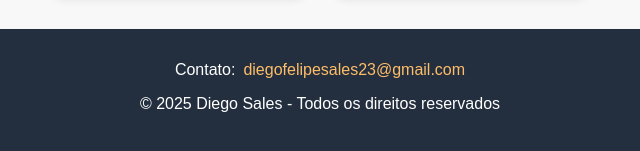
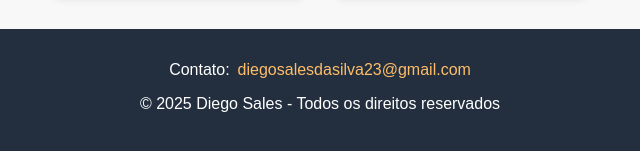
Before and after one commit to diegosales30/diegosales, a plain HTML site: page index.html in a window 1280 px wide. Shown: the part 1033-1184 px from the top of the page, 320-960 px from the left. Drawn offline with Linux system fonts and the light colour scheme.

Commit message:
Update index.html

```diff
--- a/index.html
+++ b/index.html
@@ -253,7 +253,7 @@
     <footer>
         <div class="contact-info">
             <span>Contato:</span>
-            <a href="mailto:diegofelipesales23@gmail.com">diegofelipesales23@gmail.com</a>
+            <a href="mailto:diegosalesdasilva23@gmail.com">diegosalesdasilva23@gmail.com</a>
         </div>
         <p>&copy; 2025 Diego Sales - Todos os direitos reservados</p>
     </footer>
```
